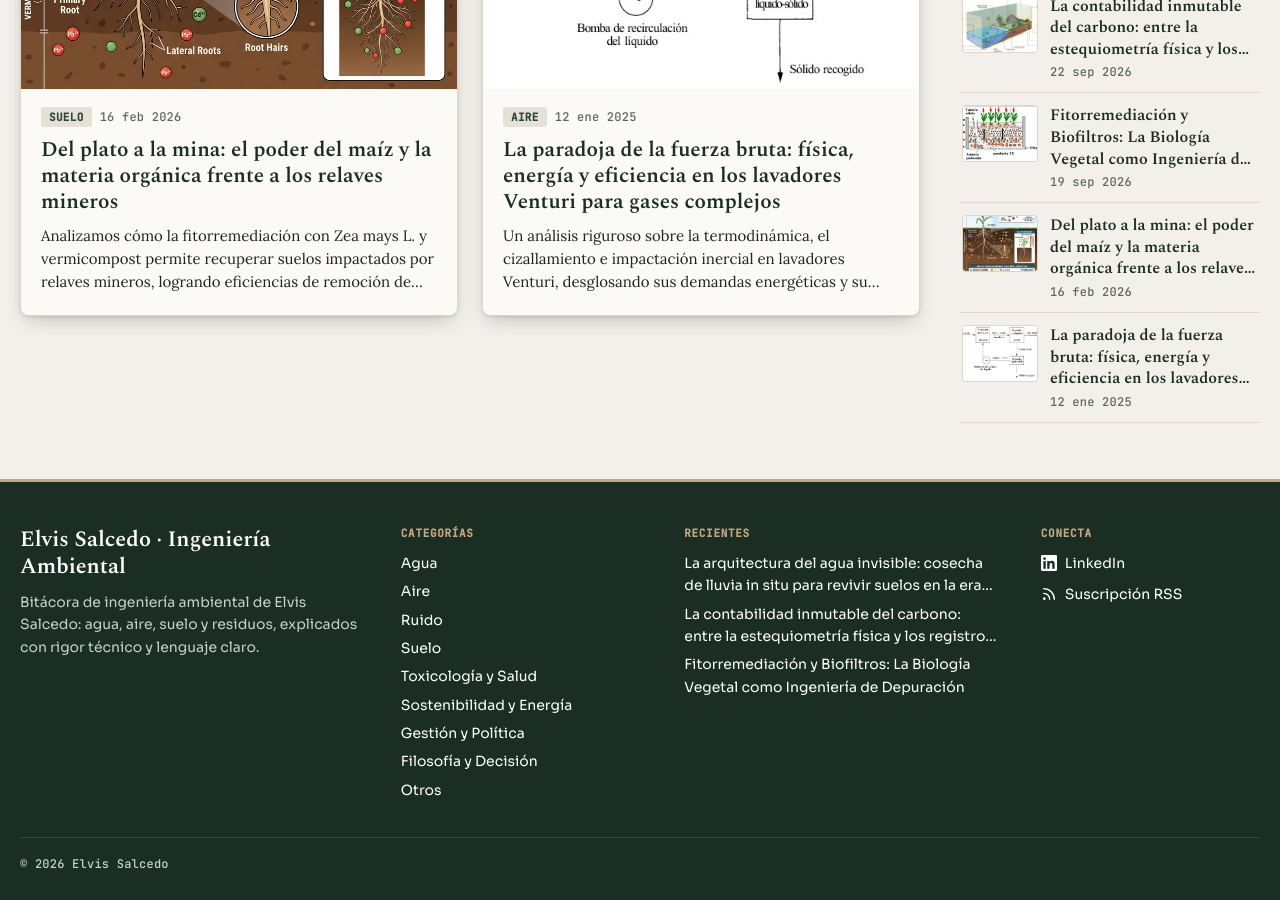
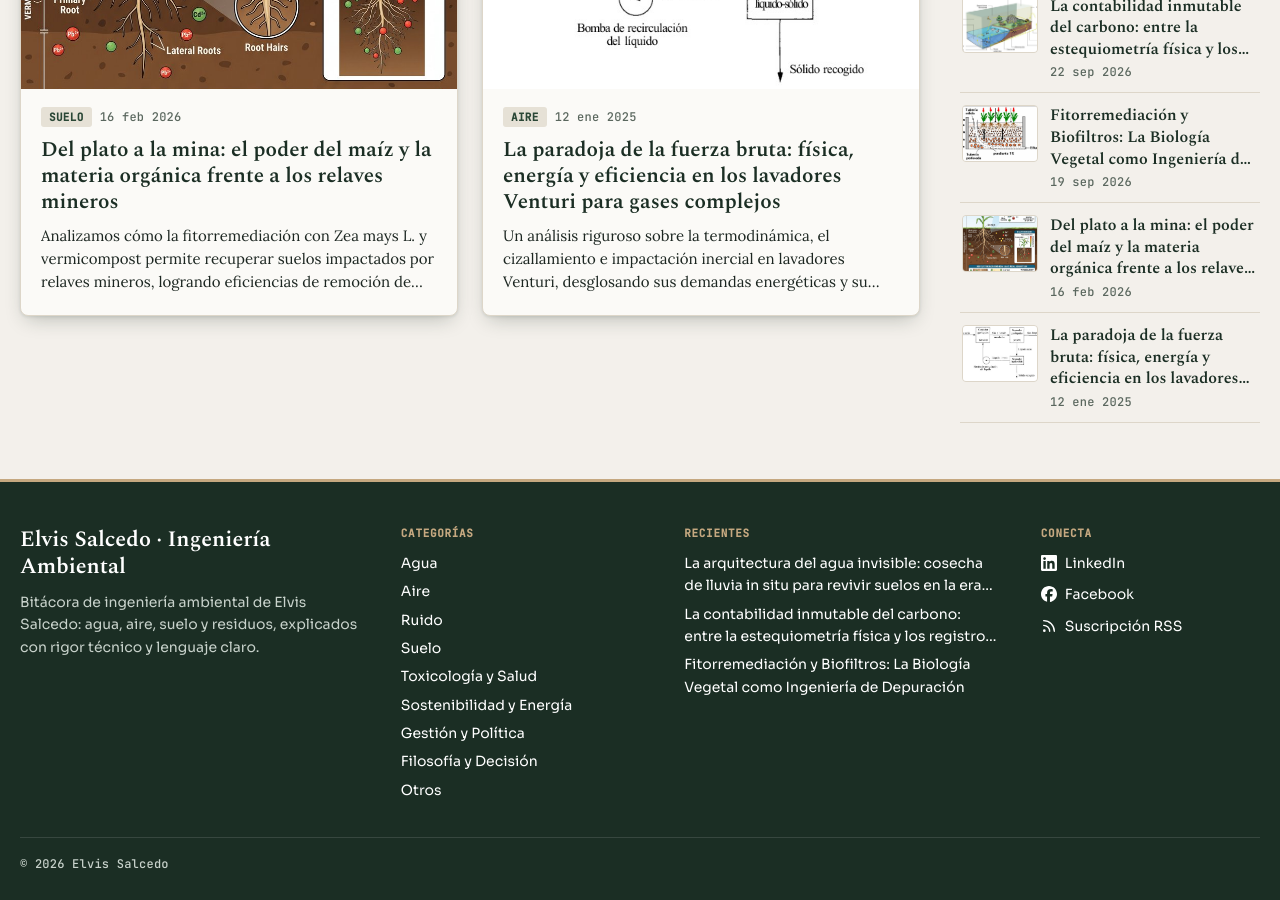
Before and after one commit to elvissalcedo/elvissalcedo.github.io, a Jekyll site: the page built from index.html, in a window 1280 px wide and 900 px high, scrolled down 1549 px. Built offline with Jekyll 4.4.1, drawn with Linux system fonts in a browser that asks for light colours.

Commit message:
feat(pie): agrega enlace a la página de Facebook

```diff
--- a/_includes/footer.html
+++ b/_includes/footer.html
@@ -47,6 +47,12 @@
             <a href="https://www.linkedin.com/in/salcedo-tarazona" target="_blank" rel="noopener">
               <svg aria-hidden="true" focusable="false" fill="currentColor" viewBox="0 0 24 24" xmlns="http://www.w3.org/2000/svg"><path d="M20.447 20.452h-3.554v-5.569c0-1.328-.027-3.037-1.852-3.037-1.853 0-2.136 1.445-2.136 2.939v5.667H9.351V9h3.414v1.561h.046c.477-.9 1.637-1.85 3.37-1.85 3.601 0 4.267 2.37 4.267 5.455v6.286zM5.337 7.433c-1.144 0-2.063-.926-2.063-2.065 0-1.138.92-2.063 2.063-2.063 1.14 0 2.064.925 2.064 2.063 0 1.139-.925 2.065-2.064 2.065zm1.782 13.019H3.555V9h3.564v11.452zM22.225 0H1.771C.792 0 0 .774 0 1.729v20.542C0 23.227.792 24 1.771 24h20.451C23.2 24 24 23.227 24 22.271V1.729C24 .774 23.2 0 22.222 0h.003z"/></svg>
               <span>LinkedIn</span>
+            </a>
+          </li>
+          <li>
+            <a href="https://www.facebook.com/profile.php?id=100064701729540" target="_blank" rel="noopener">
+              <svg aria-hidden="true" focusable="false" fill="currentColor" viewBox="0 0 24 24" xmlns="http://www.w3.org/2000/svg"><path d="M9.101 23.691v-7.98H6.627v-3.667h2.474v-1.58c0-4.085 1.848-5.978 5.858-5.978.401 0 .955.042 1.468.103a8.68 8.68 0 0 1 1.141.195v3.325a8.623 8.623 0 0 0-.653-.036 26.805 26.805 0 0 0-.733-.009c-.707 0-1.259.096-1.675.309a1.686 1.686 0 0 0-.679.622c-.258.42-.374.995-.374 1.752v1.297h3.919l-.386 2.103-.287 1.564h-3.246v8.245C19.396 23.238 24 18.179 24 12.044c0-6.627-5.373-12-12-12s-12 5.373-12 12c0 5.628 3.874 10.35 9.101 11.647Z"/></svg>
+              <span>Facebook</span>
             </a>
           </li>
           <li>
```
Also changed, not shown: other parts of _includes/footer.html (+2 -2 lines).
